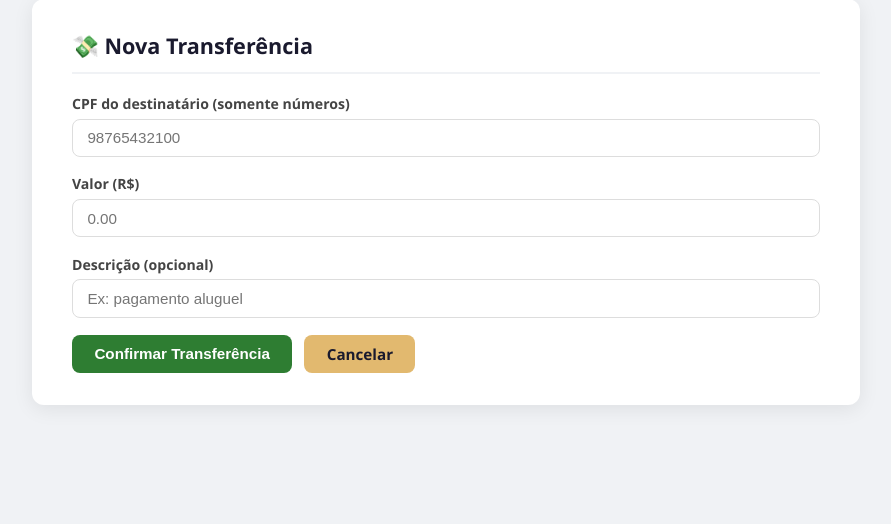
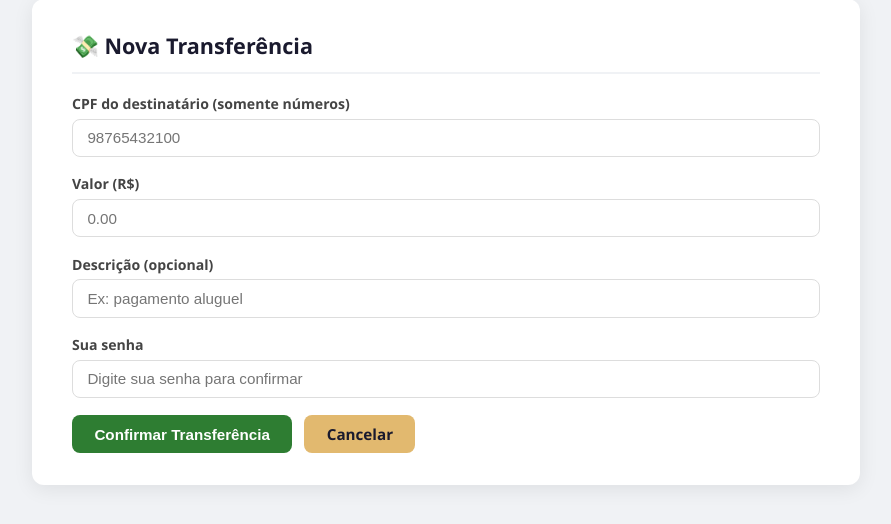
Before and after one commit to caiohbda/aula-seguranca-2, a Spring Boot app: page /transfer in a window 1280 px wide. Shown: the part 99-623 px from the top of the page, without its empty margins (194-1085 px from the left). Run offline with Spring Boot 4, Linux system fonts and the light colour scheme; the visitor is signed in with stand-in values (Sample User, id 1); some of the project's set-up classes (security, data sources, template engines, error pages and the like) are left out, and stand-ins take their place.

Commit message:
Add password confirmation step to transfer flow
Agent-Logs-Url: https://github.com/caiohbda/aula-seguranca-2/sessions/d25d9ad6-eaa5-46e5-a96d-87126f71cedd

Co-authored-by: caiohbda <130390965+caiohbda@users.noreply.github.com>

```diff
--- a/src/main/java/com/fintech/controller/WebController.java
+++ b/src/main/java/com/fintech/controller/WebController.java
@@ -102,6 +102,12 @@ public class WebController {
             return "transfer";
         }
 
+        if (request.getPassword() == null || request.getPassword().isBlank()
+                || !accountService.verifyPassword(cpf, request.getPassword())) {
+            bindingResult.reject("transfer.error", "Senha incorreta. Por favor, confirme sua senha.");
+            return "transfer";
+        }
+
         try {
             transactionService.transfer(request, cpf);
             redirectAttributes.addFlashAttribute("successMessage", "Transferência realizada com sucesso!");
--- a/src/main/java/com/fintech/dto/TransferRequest.java
+++ b/src/main/java/com/fintech/dto/TransferRequest.java
@@ -23,6 +23,8 @@ public class TransferRequest {
 
     private String description;
 
+    private String password;
+
     public TransferRequest() {}
 
     public String getFromCpf() { return fromCpf; }
@@ -36,4 +38,7 @@ public class TransferRequest {
 
     public String getDescription() { return description; }
     public void setDescription(String description) { this.description = description; }
+
+    public String getPassword() { return password; }
+    public void setPassword(String password) { this.password = password; }
 }
--- a/src/main/resources/templates/transfer.html
+++ b/src/main/resources/templates/transfer.html
@@ -44,6 +44,11 @@
                 <input type="text" id="description" th:field="*{description}"
                        placeholder="Ex: pagamento aluguel"/>
             </div>
+            <div class="form-group">
+                <label for="password">Sua senha</label>
+                <input type="password" id="password" th:field="*{password}"
+                       placeholder="Digite sua senha para confirmar" required/>
+            </div>
             <div class="btn-row">
                 <button type="submit" class="btn btn-success">Confirmar Transferência</button>
                 <a th:href="@{/dashboard}" class="btn btn-secondary">Cancelar</a>
```
Also changed, not shown: src/main/java/com/fintech/service/AccountService.java (+7 -0 lines), 4 other files.
